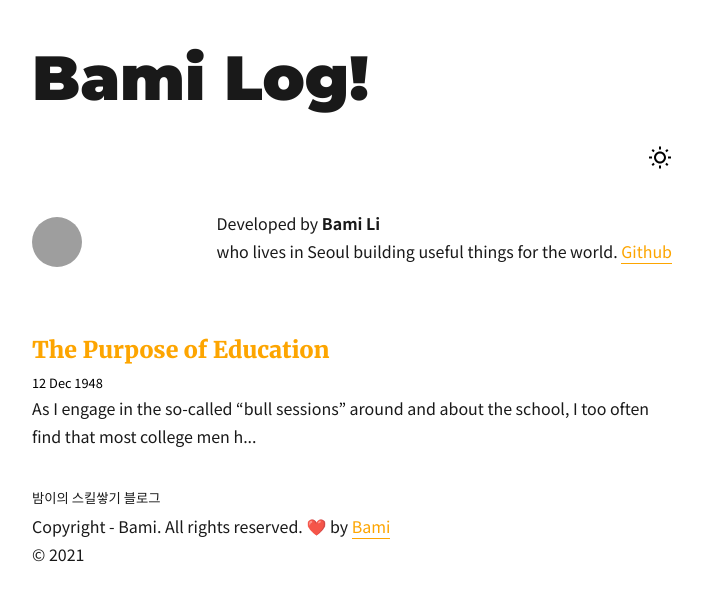
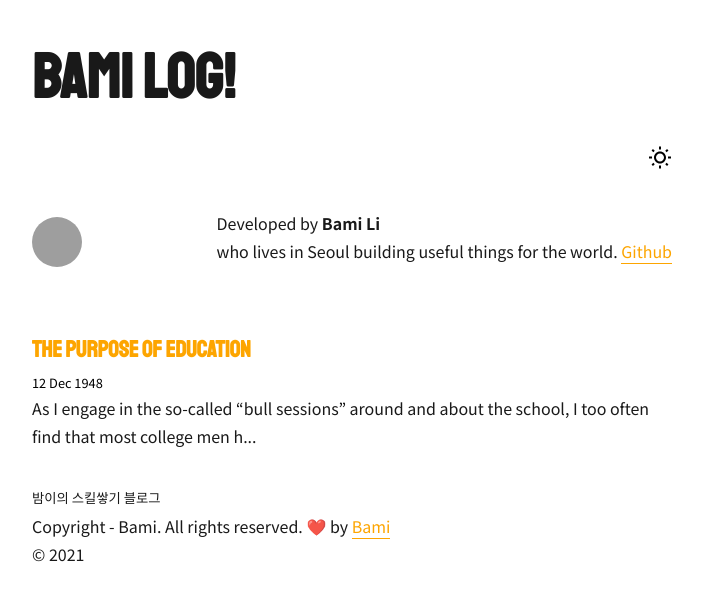
Before and after one commit to libamiew/bamilog, a Jekyll site: the page built from index.md, in a window 1280 px wide. Shown: the top 601 px of the page, without its empty margins (288-990 px from the left). Built offline with Jekyll 4.4.1, drawn with Linux system fonts in a browser that asks for light colours; emoji names are drawn with the system emoji font; grey boxes are pictures that could not be loaded.

Commit message:
Update style.css

```diff
--- a/assets/css/style.css
+++ b/assets/css/style.css
@@ -1,5 +1,6 @@
 @import url("https://fonts.googleapis.com/css2?family=Merriweather:ital,wght@0,400;0,900;1,400&family=Montserrat:wght@900&display=swap");
 @import url('https://fonts.googleapis.com/css2?family=Noto+Sans+KR:wght@100;300;400;500;700;900&display=swap');
+@import url('https://fonts.googleapis.com/css2?family=Staatliches&display=swap');
 
 * {
   padding: 0;
@@ -42,7 +43,7 @@ header * {
 }
 
 header h1 {
-  font-family: "Montserrat", sans-serif;
+  font-family: 'Staatliches', cursive;
   font-weight: 900;
   font-size: 3.9rem;
   line-height: 4.5rem;
@@ -88,7 +89,7 @@ a:hover {
 }
 
 .posts h3 {
-  font-family: "Merriweather", "Georgia", serif;
+  font-family: 'Staatliches', cursive;
   font-weight: 900;
   text-rendering: optimizeLegibility;
   font-size: 1.4427rem;
@@ -123,7 +124,7 @@ article .title {
   padding-right: 0;
   padding-top: 0;
   color: inherit;
-  font-family: Montserrat, sans-serif;
+  font-family: 'Staatliches', cursive;
   font-weight: 900;
   text-rendering: optimizeLegibility;
   font-size: 2.5rem;
@@ -174,7 +175,7 @@ article .meta {
 .content h6 {
   margin: 1.75rem 0;
   color: inherit;
-  font-family: "Merriweather", serif;
+  font-family: 'Staatliches', cursive;
   font-weight: 900;
   line-height: 1.1;
 }
```
